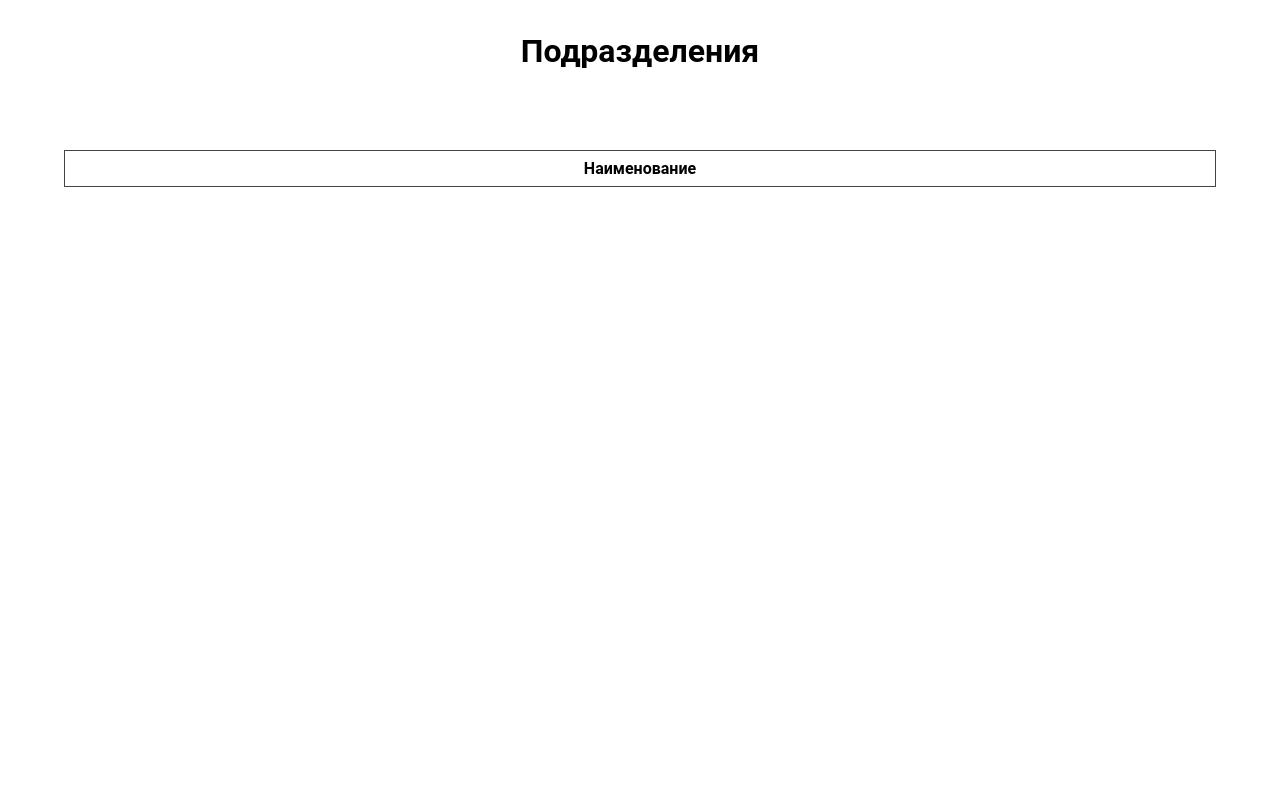
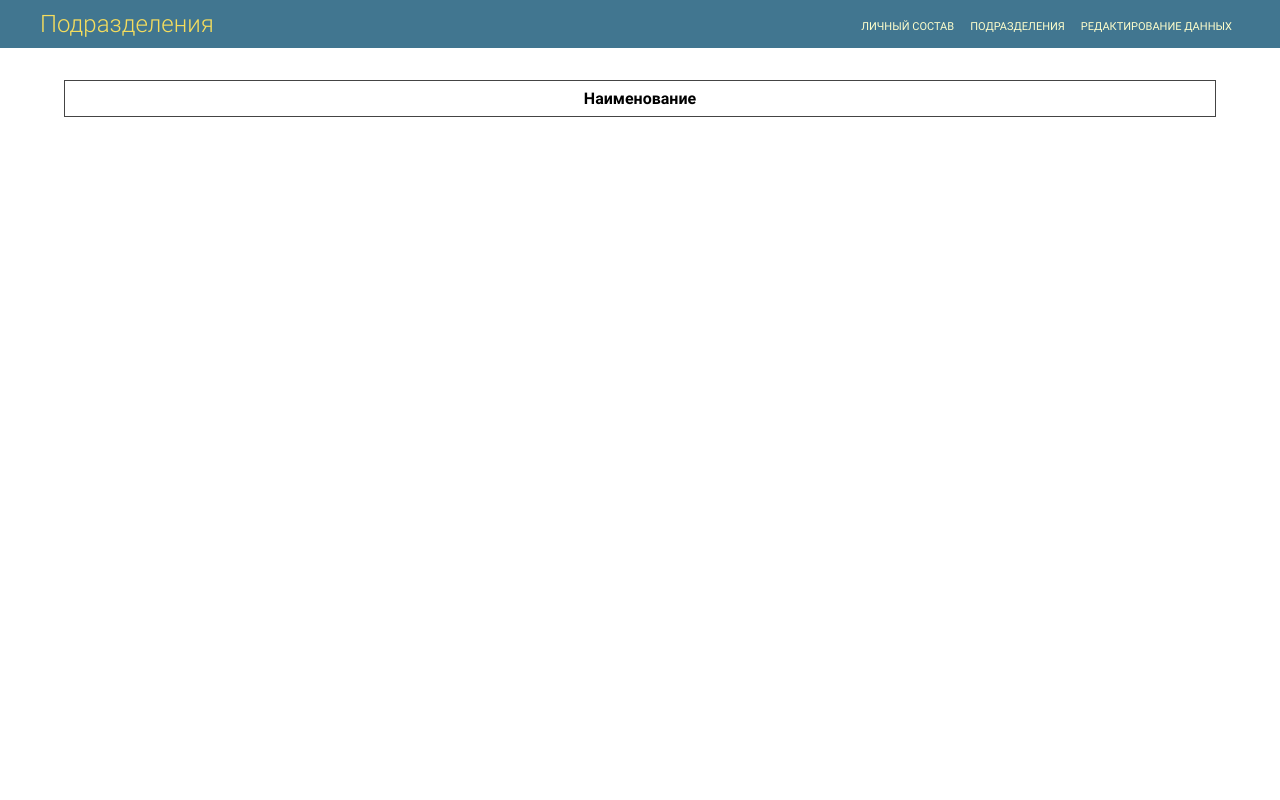
Before and after one commit to alexmitroff/kos_imitator, a Django app: page /groups in a window 1280 px wide. Run offline with Django 3.2, Linux system fonts and the light colour scheme; lists and menus that the app fills with data are empty.

Commit message:
Update styles

```diff
--- a/templates/base.html
+++ b/templates/base.html
@@ -1,14 +1,26 @@
+{% load static %}
+
 <!DOCTYPE html>
 <html lang="ru">
 <head>
     <meta charset="UTF-8">
     <meta name="robots" content="noindex">
     <title>{{ page_title }} | KOS imitator |</title>
+    <link rel="stylesheet" type="text/css" href="{% static 'Roboto/roboto.css' %}">
     <style>
         *{margin:0; padding:0}
 
+        a{
+            color:#417690;
+            text-decoration: none;
+        }
+
+        a:hover{
+            text-decoration: underline;
+        }
+
         html{
-            font-family: "Roboto", "Lucida Grande", "DejaVu Sans", "Bitstream Vera Sans", Verdana, Arial, sans-serif;
+            font-family: "Roboto","Lucida Grande","DejaVu Sans","Bitstream Vera Sans",Verdana,Arial,sans-serif;
         }
 
         body{
@@ -17,7 +29,39 @@
             flex-direction: column;
         }
 
+        header{
+            width: auto;
+            height: auto;
+            display: flex;
+            justify-content: space-between;
+            align-items: center;
+            padding: 10px 40px;
+            background: #417690;
+            color: #ffc;
+            overflow: hidden;
+        }
+
+        header ul{
+            list-style-type: none;
+            display: flex;
+            padding: 0;
+            margin: 0;
+        }
+
+        header ul li{
+            padding: 0 .5rem;
+            margin: 0;
+        }
+
+        header ul li a{
+            font-size: 11px;
+            text-transform: uppercase;
+            color: #ffc;
+            text-decoration: none;
+        }
+
         main{
+            padding: 2rem;
             flex-grow: 1;
             display:flex;
             justify-content: center;
@@ -25,9 +69,11 @@
         }
 
         h1{
-            text-align: center;
-            padding-top: 2rem;
-            margin-bottom: 5rem;
+            padding: 0;
+            margin: 0 20px 0 0;
+            font-weight: 300;
+            font-size: 24px;
+            color: #f5dd5d;
         }
 
         form > p{
@@ -65,11 +111,22 @@
             margin-bottom: 1rem;
         }
 
+        main ul{
+            list-style-type: square;
+            padding-left:1rem;
+        }
+
     </style>
 </head>
 <body>
     <header>
         <h1>{{ page_title }}</h1>
+
+        <ul>
+            <li><a href="{% url 'users:list' %}">Личный состав</a></li>
+            <li><a href="{% url 'users:groups' %}">Подразделения</a></li>
+            <li><a href="/moodle/">Редактирование данных</a></li>
+        </ul>
     </header>
     <main>
         {% block main %}{% endblock %}
--- a/users/admin.py
+++ b/users/admin.py
@@ -4,6 +4,8 @@ from django.contrib.auth.models import User
 from django.utils.translation import gettext as _
 
 from users.models import StudyProfile, StudyGroup
+
+admin.site.site_header = 'Редактирование данных'
 
 
 @admin.register(StudyGroup)
```
